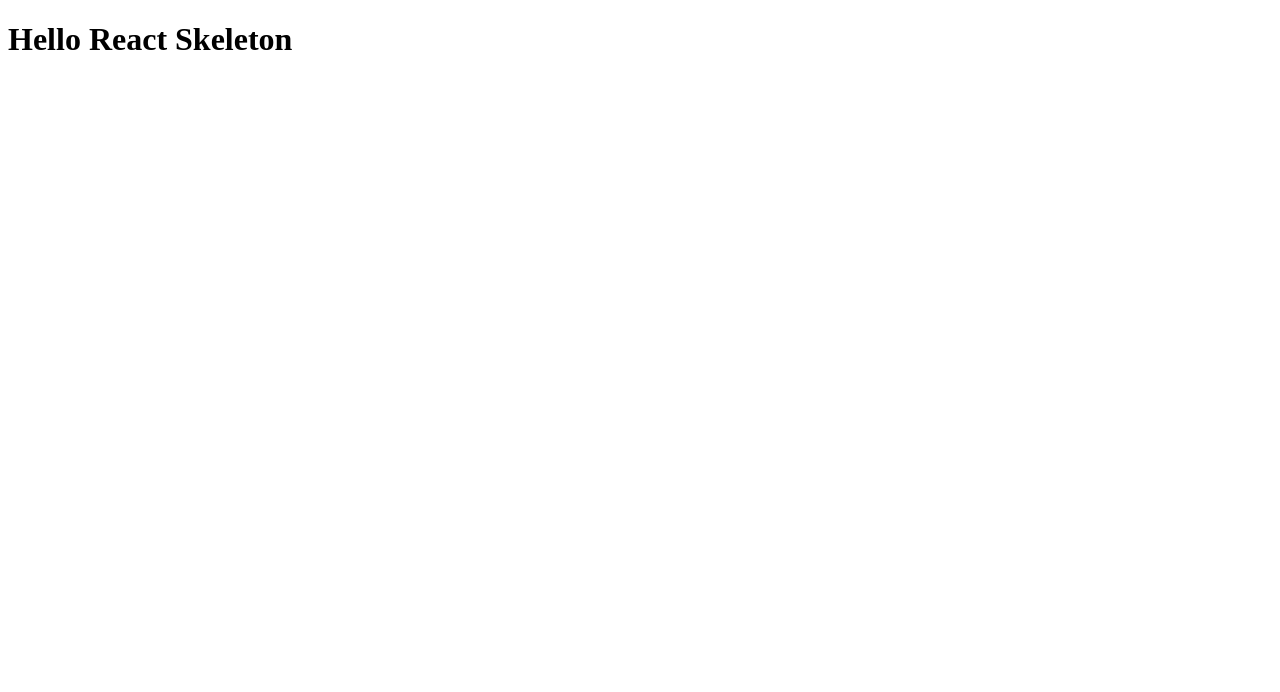
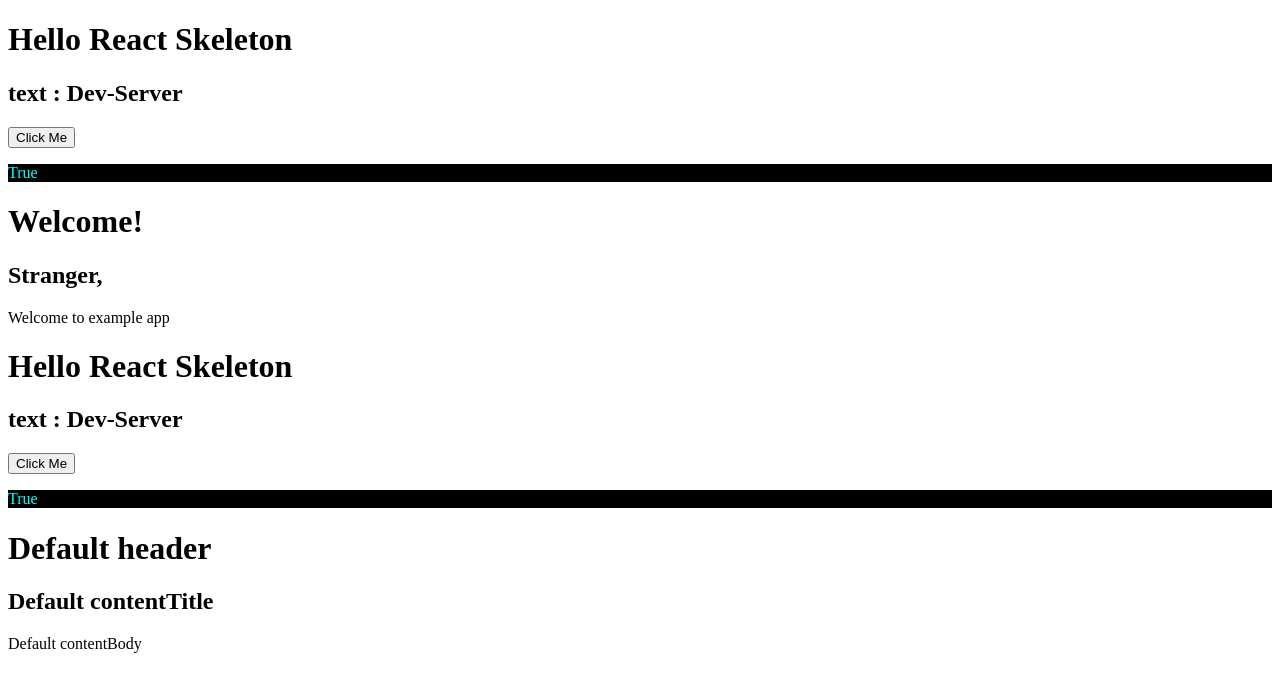
Before and after one commit to MartianLee/react_board, a React app: page / in a window 1280 px wide. Built offline with nearby package versions, Linux system fonts and the light colour scheme.

Commit message:
Add props value.

```diff
--- a/public/index.html
+++ b/public/index.html
@@ -8,6 +8,7 @@
 
    <body>
       <div id="root"></div>
+      <div id="app"></div>
       <script src="bundle.js"></script>
    </body>
 
--- a/src/components/App.js
+++ b/src/components/App.js
@@ -1,12 +1,49 @@
 import React from 'react';
+import Header from './Header'
+import Content from './Content'
 
 class App extends React.Component {
+  sayHey(){
+    alert("hey");
+  }
+  render(){
+      let text = "Dev-Server"
+      let pStyle = {
+          color: 'aqua',
+          backgroundColor: 'black'
+      };
+      return (
+        /* This is comments */
+        <div>
+          <h1>Hello React Skeleton</h1>
+          <h2>text : {text}</h2>
+          <button onClick={this.sayHey}>Click Me</button>
+          <p style = {pStyle}>{1 == 1 ? 'True' : 'False'}</p>
+          <div>
+              <Header title = {this.props.headerTitle} />
+              <Content title = {this.props.contentTitle}
+                        body = {this.props.contentBody} />
+          </div>
+        </div>
+      );
+  }
+}
+
+class App2 extends React.Component {
     render(){
-
-        return (
-                <h1>Hello React Skeleton</h1>
+        return  (
+            <div>
+                <Header/>
+                <Content/>
+            </div>
         );
     }
 }
 
+App.defaultProps = {
+    headerTitle: 'Default header',
+    contentTitle: 'Default contentTitle',
+    contentBody: 'Default contentBody'
+};
+
 export default App;
--- /dev/null
+++ b/src/components/Content.js
@@ -0,0 +1,14 @@
+import React from 'react';
+
+class Content extends React.Component {
+    render(){
+        return (
+            <div>
+                <h2> {this.props.title} </h2>
+                <p> {this.props.body} </p>
+            </div>
+        );
+    }
+}
+
+export default Content;
--- /dev/null
+++ b/src/components/Header.js
@@ -0,0 +1,11 @@
+import React from 'react';
+
+class Header extends React.Component {
+    render(){
+        return (
+            <h1>{this.props.title}</h1>
+        );
+    }
+}
+
+export default Header;
--- a/src/index.js
+++ b/src/index.js
@@ -3,4 +3,8 @@ import ReactDOM from 'react-dom';
 import App from './components/App';
 
 const rootElement = document.getElementById('root');
-ReactDOM.render(<App />, rootElement);
+ReactDOM.render(<App headerTitle = "Welcome!"
+                    contentTitle = "Stranger,"
+                    contentBody = "Welcome to example app"/>, rootElement);
+const appElement = document.getElementById('app');
+ReactDOM.render(<App  />, appElement);
```
